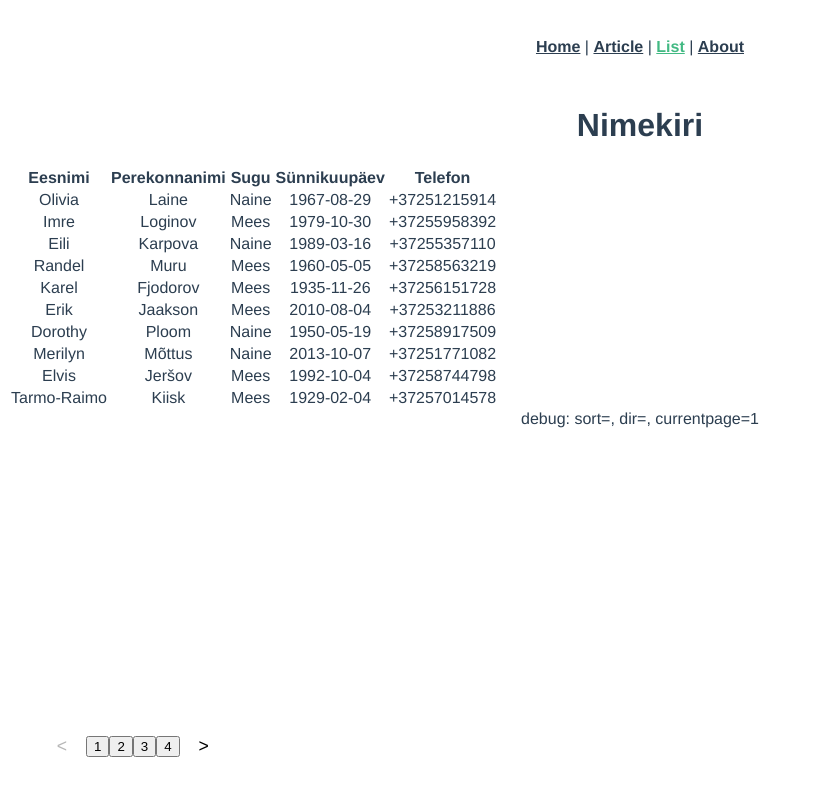
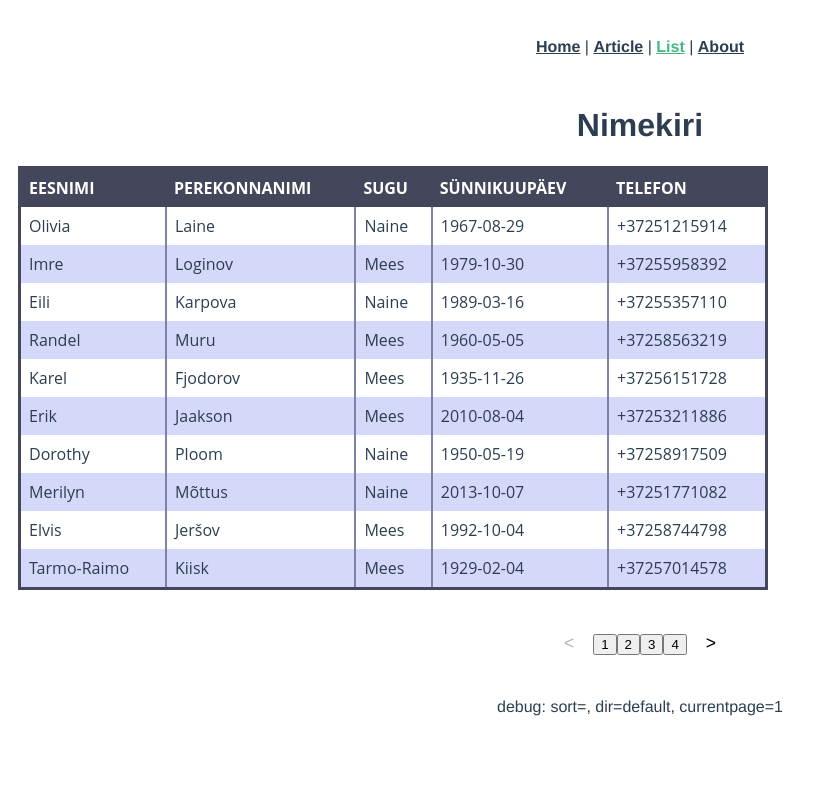
Before and after one commit to KarliEST/twn_proovitoo, a Vue app: page /#/list in a window 1280 px wide. Shown: the top 796 px of the page, without its empty margins (0-835 px from the left). Built offline with nearby package versions, Linux system fonts and the light colour scheme.

Commit message:
tabeli sortimine töötab

```diff
--- a/src/views/ListView.vue
+++ b/src/views/ListView.vue
@@ -5,7 +5,7 @@
         <h1>Nimekiri</h1>
       </div>
       <div>
-        <div class="table" id="table">
+        <div class="d-flex justify-content-center" id="table">
           <table>
             <thead>
             <tr>
@@ -18,20 +18,22 @@
             </thead>
             <tbody>
             <template v-for="item in sortedList" id="paginated-list">
-              <tr @click="toggle(item.id)" :class="{ opened: opened.includes(item.id) }">
+              <tr class="pointer" @click="toggle(item.id)" :class="{ opened: opened.includes(item.id) }"
+                  role="button" tabindex="0">
                 <td>{{ item.firstname }}</td>
                 <td>{{ item.surname }}</td>
                 <td>{{ item.sex }}</td>
                 <td>{{ item.dob }}</td>
                 <td>{{ item.phone }}</td>
               </tr>
-              <tr v-if="opened.includes(item.id)">
-                <td>
-                  <div class="flex-container">
-                    <div id="image" class="flex-child magenta">
-                      <img class="image" :src="item.image.large" :alt="item.image.alt">
+              <tr  v-if="opened.includes(item.id)">
+                <td colspan="5" style="background-color: white">
+                  <div class="tab">
+                    <div id="image" class="d-flex justify-content-center">
+                      <img class="image" :src="item.image.large" :alt="item.image.alt" :title="item.image.title"
+                           role="img">
                     </div>
-                    <div class="flex-child green" id="body">
+                    <div class="d-flex justify-content-center" id="body">
                       {{ truncate(item.body, 300) }}
                       <a class="twn-button_small" :href="articleLink(item.id)">Loe
                         rohkem</a>
@@ -44,17 +46,25 @@
           </table>
 
         </div>
-        <nav class="pagination-container">
+        <div>
+          <nav class="d-flex justify-content-center">
             <button :disabled="currentPage===1" class="pagination-button pointer" id="prev-button" title="Previous page"
                     aria-label="Previous page"
                     @click="prevPage">&lt
             </button>
-          <button class="pointer" id="pagination-numbers" @click="currentPage = page" v-for="page in pages">{{ page }}</button>
+            <button class="pointer" id="pagination-numbers" @click="currentPage = page" v-for="page in pages">
+              {{
+                page
+              }}
+            </button>
             <button :disabled="currentPage===pages" class="pagination-button pointer" id="next-button" title="Next page"
                     aria-label="Next page" @click="nextPage">
               &gt
             </button>
           </nav>
+        </div>
+
+
       </div>
     </div>
     debug: sort={{ currentSort }}, dir={{ currentSortDir }}, currentpage={{ currentPage }}
@@ -62,9 +72,7 @@
 </template>
 
 <script>
-import axios from "axios";
 import json from '@/assets/list.json'
-// import {truncate} from "fs";
 
 export default {
   name: "ListView",
@@ -72,15 +80,13 @@ export default {
   data() {
     return {
       json: json,
-      // list: json.list,
       currentSort: '',
-      currentSortDir: '',
+      currentSortDir: 'default',
       pageSize: 10,
       currentPage: 1,
       pages: 0,
       articleId: '',
       opened: [],
-      sortingDate: '',
       tableArray: [],
     };
   },
@@ -110,15 +116,19 @@ export default {
       // document.getElementById("body").innerHTML += this.json.intro;
       if (index > -1) {
         this.opened.splice(index, 1)
-      } else {
+      }
+      else {
         this.opened.push(articleId)
       }
     },
 
     sort(s) {
-      //if s == current sort, reverse
-      if (s === this.currentSort) {
-        this.currentSortDir = this.currentSortDir === 'asc' ? 'desc' : 'asc';
+      if (s!==this.currentSort||this.currentSortDir==='default') {
+        this.currentSortDir = 'asc';
+      }else if (s === this.currentSort && this.currentSortDir === 'asc') {
+        this.currentSortDir = 'desc';
+      } else {
+          this.currentSortDir = 'default';
       }
       this.currentSort = s;
     },
@@ -150,9 +160,7 @@ export default {
       let month = personalCode[3] + personalCode[4];
       let day = personalCode[5] + personalCode[6];
       let year = yearPrefix + personalCode[1] + personalCode[2];
-      let date = year + '-' + month + '-' + day;
-      this.sortingDate = year + month + day;
-      return date;
+      return year + '-' + month + '-' + day;
     },
 
     convertSex(sex) {
@@ -173,14 +181,13 @@ export default {
   computed: {
 
     sortedList() {
-      return this.tableArray.sort((a, b) => {
-        // return this.list.sort((a, b) => {
+      let arrayCopy = [...this.tableArray];
+      return arrayCopy.sort((a, b) => {
         let modifier = 1;
         if (this.currentSortDir === 'desc') modifier = -1;
+        if (this.currentSortDir === 'default') return 0;
         if (a[this.currentSort] < b[this.currentSort]) return -1 * modifier;
-        if (a[this.currentSort] > b[this.currentSort]) return 1 * modifier;
-        if (a[this.currentSort] === b[this.currentSort]) return 0 * modifier;
-
+        if (a[this.currentSort] > b[this.currentSort]) return modifier;
         return 0;
       }).filter((row, index) => {
         let start = (this.currentPage - 1) * this.pageSize;
@@ -209,8 +216,76 @@ export default {
 .image {
   width: 12.5rem;
   height: 12.5rem;
+  flex-shrink: 0;
+  flex-grow: 0;
+  background: center center no-repeat;
+  background-size: cover;
+  margin: .375rem;
+  background-color: #f1f1f1;
 }
 
+table {
+  font-family: 'Open Sans', sans-serif;
+  width: 750px;
+  border-collapse: collapse;
+  border: 3px solid #44475C;
+  margin: 10px 10px 0 10px;
+}
+table th {
+  text-transform: uppercase;
+  text-align: left;
+  background: #44475C;
+  color: #FFF;
+  /*cursor: pointer;*/
+  padding: 8px;
+  min-width: 30px;
+}
+/*table th:hover {*/
+/*  background: #717699;*/
+/*}*/
+table td {
+  text-align: left;
+  padding: 8px;
+  border-right: 2px solid #7D82A8;
+}
+table td:last-child {
+  border-right: none;
+}
+table tbody tr:nth-child(2n) td {
+  background: #D4D8F9;
+}
+
+table {
+  font-family: 'Open Sans', sans-serif;
+  width: 750px;
+  border-collapse: collapse;
+  border: 3px solid #44475C;
+  margin: 10px 10px 0 10px;
+}
+
+table th {
+  text-transform: uppercase;
+  text-align: left;
+  background: #44475C;
+  color: #FFF;
+  /*cursor: pointer;*/
+  padding: 8px;
+  min-width: 30px;
+}
+/*table th:hover {*/
+/*  background: #717699;*/
+/*}*/
+table td {
+  text-align: left;
+  padding: 8px;
+  border-right: 2px solid #7D82A8;
+}
+table td:last-child {
+  border-right: none;
+}
+table tbody tr:nth-child(2n) td {
+  background: #D4D8F9;
+}
 .flex-container {
   display: flex;
 }
@@ -253,6 +328,11 @@ export default {
   color: #fff;
   background: #0085b6;
 }
+.tab {
+  display: flex;
+
+}
+
 .pointer {
   cursor: pointer;
 }
```
Lines whose indentation alone changed are shown as unchanged.
